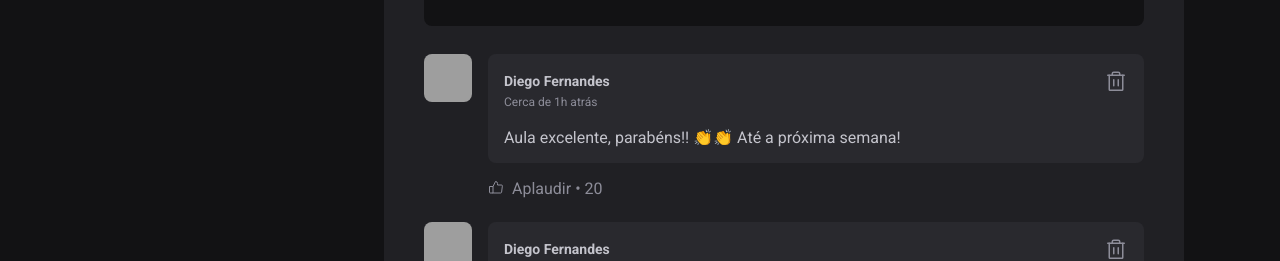
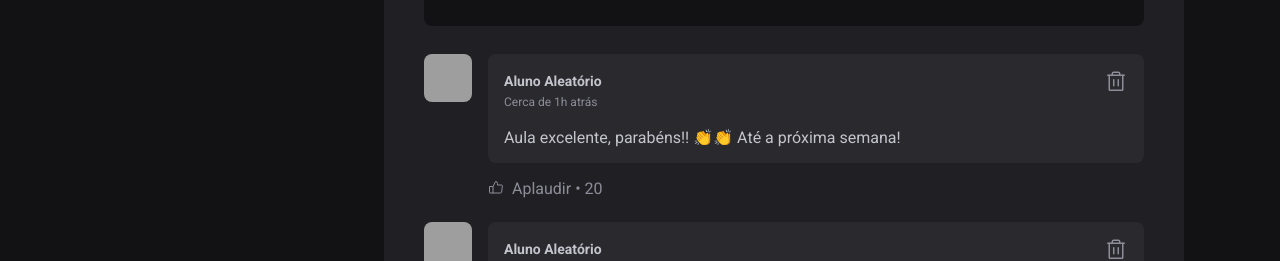
Before and after one commit to Yan-Gurgel/uece-platform, a React (Vite) app: page / in a window 1280 px wide. Shown: the part 544-805 px from the top of the page. Built offline with nearby package versions, Linux system fonts and the light colour scheme; grey boxes are pictures that could not be loaded.

Commit message:
mudança de strong

```diff
--- a/src/components/Comment.jsx
+++ b/src/components/Comment.jsx
@@ -10,7 +10,7 @@ export function Comment() {
         <div className={styles.commentContent}>
           <header>
             <div className={styles.authorAndTime}>
-              <strong>Diego Fernandes</strong>
+              <strong>Aluno Aleatório</strong>
               <time title="12 de Outubro às 10:55h" dateTime="2022-10-12 10:55:20">
                 Cerca de 1h atrás
               </time>
```
